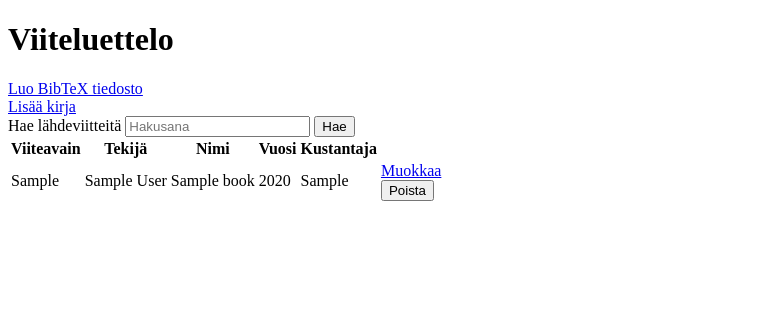
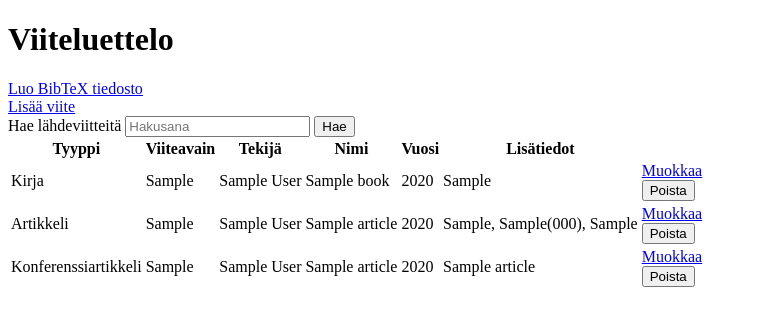
Before and after one commit to source-exp/LaTeX-viitteiden-hallinta, a Flask app: page / in a window 1280 px wide. Shown: the top 326 px of the page, without its empty margins (0-758 px from the left). Run offline with Flask 3, Linux system fonts and the light colour scheme; tables that the repository leaves empty hold one stand-in row (values such as "Sample post").

Commit message:
Update views for all reference types

```diff
--- a/src/app.py
+++ b/src/app.py
@@ -8,9 +8,13 @@ from db_helper import (
     db,
     delete,
     get_all,
+    get_all_articles,
+    get_all_conference_articles,
     get_article_by_id,
     get_conference_article_by_id,
     get_by_id,
+    delete_article,
+    delete_conference_article,
     update,
     update_article,
     update_conference_article,
@@ -144,10 +148,20 @@ def index():
         books = search_books(author=author, title=title, year=year)
     else:
         books = get_all()
+        articles = get_all_articles()
+        conference_articles = get_all_conference_articles()
+    if not query and not (author or title or year):
+        references = {
+            "book": list(books),
+            "article": list(articles),
+            "conference_article": list(conference_articles),
+        }
+    else:
+        references = {"book": list(books), "article": [], "conference_article": []}
 
     return flask.render_template(
         "index.html",
-        books=books,
+        references=references,
         query=query,
     )
 
@@ -214,7 +228,13 @@ def create_book():
 @app.route("/books/<int:book_id>/delete", methods=["POST"])
 def delete_book(book_id):
     """Delete a book and redirect to the front page."""
-    delete(book_id)
+    reference_type = flask.request.args.get("type", "book")
+    if reference_type == "article":
+        delete_article(book_id)
+    elif reference_type == "conference_article":
+        delete_conference_article(book_id)
+    else:
+        delete(book_id)
     return flask.redirect("/")
 
 
--- a/src/templates/index.html
+++ b/src/templates/index.html
@@ -7,7 +7,7 @@
     <body>
         <h1>Viiteluettelo</h1>
         <div><a href="/bibtex">Luo BibTeX tiedosto</a></div>
-        <div><a href="/books/new">Lisää kirja</a></div>
+        <div><a href="/books/new">Lisää viite</a></div>
 
         {% with messages = get_flashed_messages() %}
             {% for message in messages %}
@@ -25,29 +25,69 @@
             {% endif %}
         </form>
 
-        {% if books %}
+        {% set reference_count =
+            (references.book | length) +
+            (references.article | length) +
+            (references.conference_article | length) %}
+        {% if reference_count %}
         <table>
             <thead>
                 <tr>
+                    <th>Tyyppi</th>
                     <th>Viiteavain</th>
                     <th>Tekijä</th>
                     <th>Nimi</th>
                     <th>Vuosi</th>
-                    <th>Kustantaja</th>
+                    <th>Lisätiedot</th>
                     <th></th>
                 </tr>
             </thead>
             <tbody>
-                {% for book in books %}
+                {% for book in references.book %}
                 <tr>
+                    <td>Kirja</td>
                     <td>{{ book.cite_key }}</td>
                     <td>{{ book.author }}</td>
                     <td>{{ book.title }}</td>
                     <td>{{ book.year }}</td>
                     <td>{{ book.publisher }}</td>
                     <td>
-                        <a href="/books/{{ book.id }}/edit">Muokkaa</a>
-                        <form action="/books/{{ book.id }}/delete" method="post"
+                        <a href="/books/{{ book.id }}/edit?type=book">Muokkaa</a>
+                        <form action="/books/{{ book.id }}/delete?type=book" method="post"
+                            onsubmit="return confirm('Poistetaanko lähde?');">
+                            <button type="submit">Poista</button>
+                        </form>
+                    </td>
+                </tr>
+                {% endfor %}
+                {% for article in references.article %}
+                <tr>
+                    <td>Artikkeli</td>
+                    <td>{{ article.cite_key }}</td>
+                    <td>{{ article.author }}</td>
+                    <td>{{ article.title }}</td>
+                    <td>{{ article.year }}</td>
+                    <td>{{ article.journal }}{% if article.volume %}, {{ article.volume }}{% endif %}{% if article.number %}({{ article.number }}){% endif %}{% if article.pages %}, {{ article.pages }}{% endif %}</td>
+                    <td>
+                        <a href="/books/{{ article.id }}/edit?type=article">Muokkaa</a>
+                        <form action="/books/{{ article.id }}/delete?type=article" method="post"
+                            onsubmit="return confirm('Poistetaanko lähde?');">
+                            <button type="submit">Poista</button>
+                        </form>
+                    </td>
+                </tr>
+                {% endfor %}
+                {% for conference_article in references.conference_article %}
+                <tr>
+                    <td>Konferenssiartikkeli</td>
+                    <td>{{ conference_article.cite_key }}</td>
+                    <td>{{ conference_article.author }}</td>
+                    <td>{{ conference_article.title }}</td>
+                    <td>{{ conference_article.year }}</td>
+                    <td>{{ conference_article.booktitle }}</td>
+                    <td>
+                        <a href="/books/{{ conference_article.id }}/edit?type=conference_article">Muokkaa</a>
+                        <form action="/books/{{ conference_article.id }}/delete?type=conference_article" method="post"
                             onsubmit="return confirm('Poistetaanko lähde?');">
                             <button type="submit">Poista</button>
                         </form>
```
